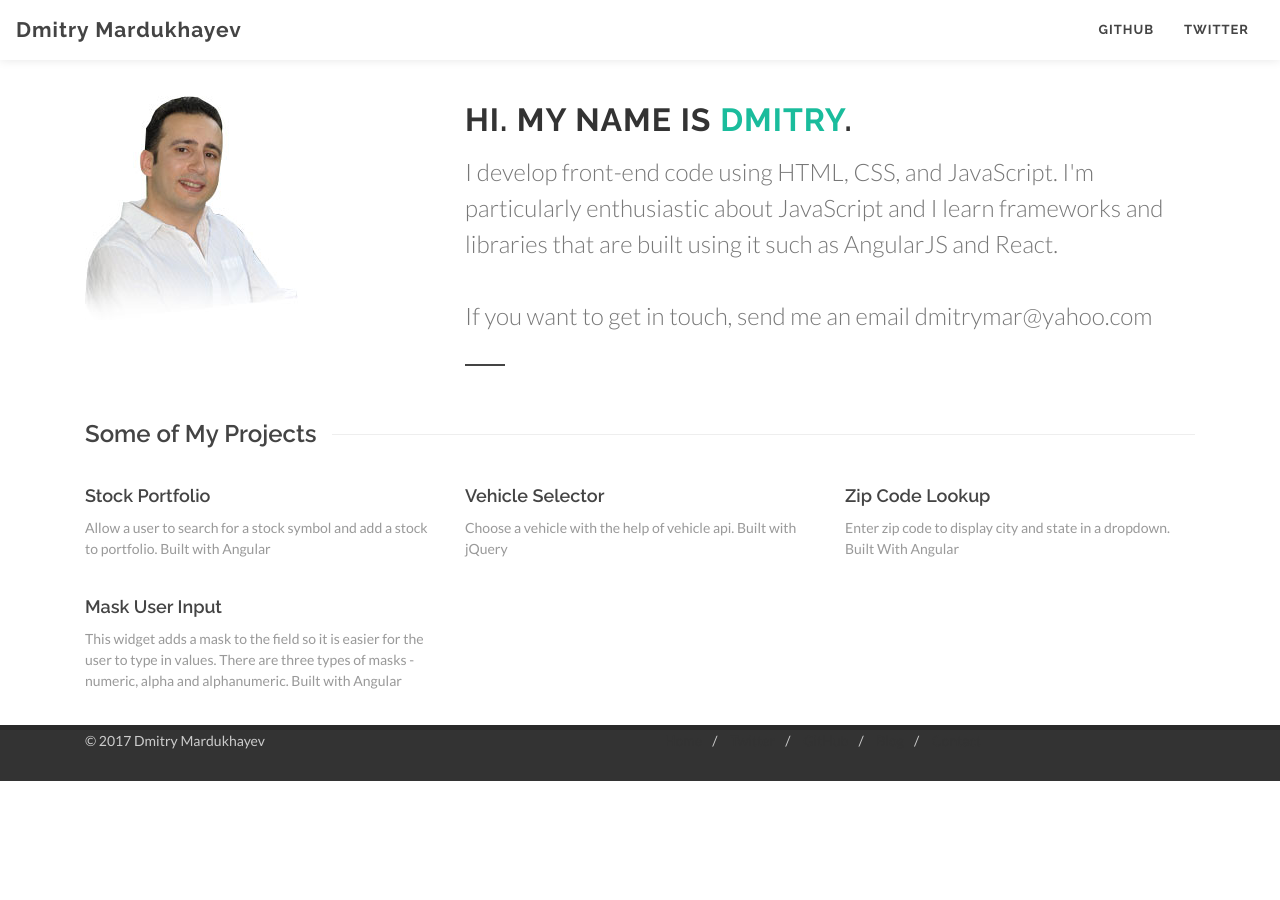
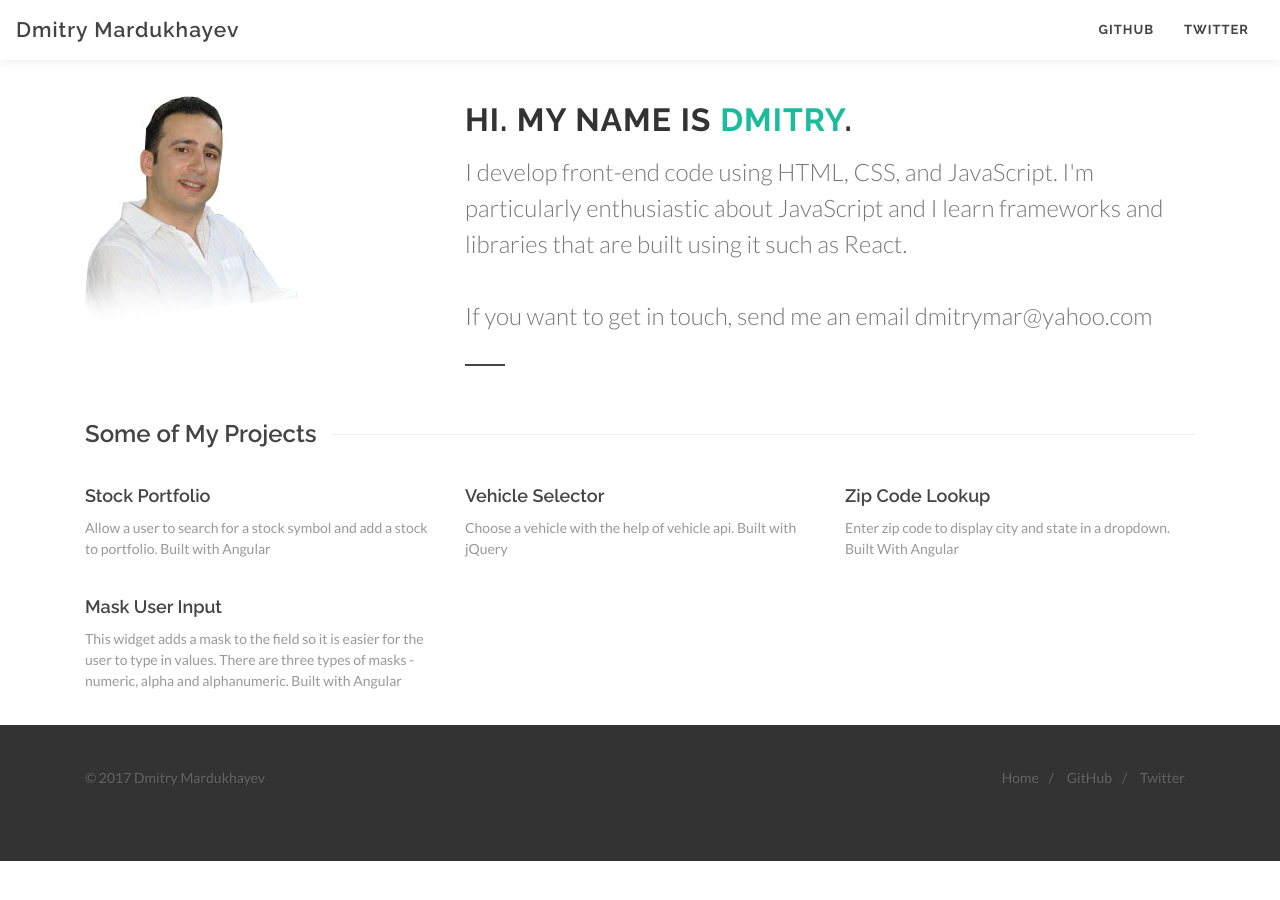
Before and after one commit to dmitrymar/dmitrymar.github.io, a Jekyll site: the page built from index.html, in a window 1280 px wide. Built offline with Jekyll 4.4.1, drawn with Linux system fonts in a browser that asks for light colours; nearby versions of some CDN libraries.

Commit message:
rebuilt with homepage with bs4

```diff
--- /dev/null
+++ b/_data/navigation.yml
@@ -0,0 +1,6 @@
+    - name        : Home
+      url         : /
+    - name        : GitHub
+      url         : https://github.com/dmitrymar
+    - name        : Twitter
+      url         : https://twitter.com/dmitrymar
--- a/_includes/footer.html
+++ b/_includes/footer.html
@@ -1,17 +1,17 @@
 <!-- imitate this one -->
-<footer id="footer" class="dark">
+<footer class="default-footer">
 		<div class="container">
   			<div class="row">
     				<div class="col">
        					<p>&copy; {{ "now" | date: "%Y" }} Dmitry Mardukhayev</p>
    				</div>
     				<div class="col">
-					<p class="copyrights-menu copyright-links fright clearfix">
-						<a href="#">Home</a>/
-						<a href="#">Twitter</a>/
-						<a href="#">GitHub</a>/
-						<a href="#">Blog</a>/
-						<a href="#">Contact</a>
+					<p class="copyright-links float-right">
+						{% for link in site.data.navigation %}
+							<a href="{{ link.url }}" target="_blank">
+								{{ link.name }}
+							</a>{% if forloop.last == false %}/{% endif %}
+						{% endfor %}
 					</p>
     				</div>
   			</div>
--- a/_includes/header.html
+++ b/_includes/header.html
@@ -1,16 +1,20 @@
 <nav id="topnav" class="navbar navbar-light navbar-toggleable-md fixed-top">
-		<button class="navbar-toggler navbar-toggler-right" type="button" data-toggle="collapse" data-target="#navbarNav" aria-controls="navbarNav" aria-expanded="false" aria-label="Toggle navigation">
+    <button class="navbar-toggler navbar-toggler-right" type="button" data-toggle="collapse" data-target="#navbarNav"
+            aria-controls="navbarNav" aria-expanded="false" aria-label="Toggle navigation">
         <span class="navbar-toggler-icon"></span>
     </button>
     <a class="navbar-brand" href="#">Dmitry Mardukhayev</a>
     <div class="collapse navbar-collapse justify-content-md-end" id="navbarNav">
         <ul class="navbar-nav">
+            {% for link in site.data.navigation %}
+            {% if link.url != "/" %}
             <li class="nav-item">
-					<a class="nav-link" href="https://github.com/dmitrymar" target="_blank">GitHub</a>
+                <a href="{{ link.url }}" class="nav-link" target="_blank">
+                    {{ link.name }}
+                </a>
             </li>
-				<li class="nav-item">
-					<a class="nav-link" href="https://twitter.com/dmitrymar">Twitter</a>
-				</li>
+            {% endif %}
+            {% endfor %}
         </ul>
     </div>
 </nav>
--- a/_sass/_footer.scss
+++ b/_sass/_footer.scss
@@ -1,135 +1,19 @@
+.default-footer {
+  background-color: #333;
+  color: rgba(255,255,255,0.25);
+  text-shadow: 1px 1px 1px rgba(0,0,0,0.1);
+  border-top-color: rgba(0, 0, 0, 0.2);
+  font-size: 14px;
+  line-height: 1.8;
+  padding: 40px 0;
 
-/* ----------------------------------------------------------------
-
-	footer.scss
-
------------------------------------------------------------------*/
-
-/* ----------------------------------------------------------------
-	Footer
------------------------------------------------------------------*/
-
-#footer {
-	position: relative;
-	background-color: #EEE;
-	border-top: 5px solid rgba(0,0,0,0.2);
-	.footer-widgets-wrap {
-		position: relative;
-		padding: 80px 0;
-	}
-	&.dark {
-background-color: #333;
-    color: #CCC;
-    border-top-color: rgba(0,0,0,0.2);
-	}
+  .copyright-links {
+    a {
+      color: rgba(255,255,255,0.25);
+      font-size: 14px;
+      margin: 0 10px;
+      display: inline-block;
+      background-color: transparent;
+    }
+  }
 }
-
-.device-lg,
-.device-md {
-	&.sticky-footer {
-		#top-bar { z-index: 299; }
-		#header { z-index: 199; }
-		#slider,
-		#page-submenu,
-		#page-title,
-		#content,
-		#slider,
-		#page-submenu,
-		#page-title,
-		#content { z-index: 2; }
-		#footer {
-			position: fixed;
-			top: auto;
-			bottom: 0;
-			left: 0;
-			width: 100%;
-			z-index: 1;
-		}
-		&:not(.stretched) #footer {
-			left: 50%;
-			margin-left: -610px;
-			width: 1220px;
-		}
-	}
-}
-
-.device-md.sticky-footer:not(.stretched) #footer {
-	margin-left: -500px;
-	width: 1000px;
-}
-
-.footer-widgets-wrap {
-	.col_full,
-	.col_half,
-	.col_one_third,
-	.col_two_third,
-	.col_three_fourth,
-	.col_one_fourth,
-	.col_one_fifth,
-	.col_two_fifth,
-	.col_three_fifth,
-	.col_four_fifth,
-	.col_one_sixth,
-	.col_five_sixth {
-		margin-bottom: 0;
-	}
-}
-
-#copyrights {
-	padding: 40px 0;
-	background-color: #DDD;
-	font-size: $font-size-base;
-	line-height: $line-height-content;
-	i {
-		&.footer-icon {
-			position: relative;
-			top: 1px;
-			font-size: $font-size-base;
-			width: 14px;
-			text-align: center;
-			margin-right: 3px;
-		}
-	}
-	.col_half {
-		margin-bottom: 0 !important;
-	}
-	a {
-		&:first-child {
-			margin-left: 0;
-		}
-	}
-	.tright {
-		a {
-			&:last-child {
-				margin-right: 0;
-			}
-		}
-	}
-}
-
-.copyright-links {
-	a {
-		display: inline-block;
-		margin: 0 3px;
-		color: #333;
-		border-bottom: 1px dotted #444;
-		&:hover {
-			color: #555;
-			border-bottom: 1px solid #666;
-		}
-	}
-}
-
-.copyrights-menu {
-	margin-bottom: 10px;
-	a {
-		font-size: $font-size-base;
-		margin: 0 10px;
-		border-bottom: 0 !important;
-	}
-}
-
-.footer-logo {
-	display: block;
-	margin-bottom: 30px;
-}
--- a/_sass/_headings.scss
+++ b/_sass/_headings.scss
@@ -1,4 +1,3 @@
-
 /*-----------------------------------------------------------------------------------
 
 	Shortcodes: headings.scss
@@ -9,9 +8,40 @@
 	Heading Styles
 -----------------------------------------------------------------*/
 
-
 /* Block Titles
 -----------------------------------------------------------------*/
+.featurette {
+  margin-bottom: 50px;
+
+  .featurette-text {
+    h1 {
+      margin-bottom: 0;
+      font-weight: 700;
+      text-transform: uppercase;
+      letter-spacing: 1px;
+      color: #333;
+      font-family: $heading-font;
+      line-height: 1.5;
+      font-size: 32px;
+    }
+    .lead-text {
+      display: block;
+      margin-top: 10px;
+      font-weight: 300;
+      color: #777;
+      font-size: 24px;
+      line-height: 1.5;
+      font-family: $body-font;
+    }
+    &:after {
+      content: '';
+      display: block;
+      margin-top: 30px;
+      width: 40px;
+      border-top: 2px solid #444;
+    }
+  }
+}
 
 .title-block {
   padding: 2px 0 3px 20px;
@@ -57,11 +87,12 @@
   }
 }
 
-
 /* Heading Block - with Subtitle
 -----------------------------------------------------------------*/
 
-.heading-block { margin-bottom: 50px; }
+.heading-block {
+  margin-bottom: 50px;
+}
 
 .heading-block h1,
 .heading-block h2,
@@ -169,14 +200,15 @@
 
 .tright .heading-block,
 .heading-block.tright,
-.heading-block.title-right { direction: rtl; }
+.heading-block.title-right {
+  direction: rtl;
+}
 
 .heading-block.border-color {
   &:after {
     border-color: $theme-color;
   }
 }
-
 
 /* Emphasis Title
 -----------------------------------------------------------------*/
@@ -194,7 +226,6 @@
     }
   }
 }
-
 
 /* Justify Border Title
 -----------------------------------------------------------------*/
@@ -253,7 +284,6 @@
   }
 }
 
-
 /* Fancy Title - Center Align
 -----------------------------------------------------------------*/
 
@@ -272,7 +302,6 @@
     padding: 0 10px;
   }
 }
-
 
 /* Fancy Title - Right Align
 -----------------------------------------------------------------*/
@@ -293,7 +322,6 @@
   }
 }
 
-
 /* Fancy Title - Bottom Short Border
 -----------------------------------------------------------------*/
 
@@ -312,7 +340,6 @@
     }
   }
 }
-
 
 /* Fancy Title - Bottom Short Border
 -----------------------------------------------------------------*/
--- a/_sass/_layout.scss
+++ b/_sass/_layout.scss
@@ -13,10 +13,10 @@
     transition: height .4s ease, opacity .3s ease;
 	.navbar-brand {
     		color: #444;
-    		font-weight: bold;
+    		font-weight: 600;
     		font-size: 21px;
     		letter-spacing: 1px;
-    		font-family: 'Raleway', sans-serif;
+    		font-family: $heading-font;
 		&:hover {
 
 		color: #1ABC9C;
--- a/index.html
+++ b/index.html
@@ -1,20 +1,20 @@
 ---
 layout: default
 ---
-      <div class="row marketing">
-
-        	<div class="col-lg-4">
-						<img class="" alt="Dmitry Mardukhayev" src="images/dmitry-silhouette.jpg">
+<div class="row featurette">
+    <div class="col-md-8 push-md-4 featurette-text">
+        <h1>Hi. My name is <span class="color t500">Dmitry</span>.</h1>
+        <p class="lead-text">
+            I develop front-end code using HTML, CSS, and JavaScript.
+            I'm particularly enthusiastic about JavaScript and I learn frameworks and libraries
+            that are built using it such as React.
+            <br><br>
+            If you want to get in touch, send me an email dmitrymar@yahoo.com
+        </p>
     </div>
-        <div class="col-lg-8">
-
-        	<div class="heading-block">
-          	<h1>Hi. My name is <span>Dmitry</span>.</h1>
-            <span>I develop front-end code using HTML, CSS, and JavaScript. I'm particularly enthusiastic about JavaScript and I learn frameworks and libraries that are built using it such as AngularJS and React.<br><br>
-						If you want to get in touch, send me an email dmitrymar@yahoo.com</span>
+    <div class="col-md-4 pull-md-8">
+        <img alt="Dmitry Mardukhayev" src="images/dmitry-silhouette.jpg">
     </div>
-        </div>
-
 </div>
 <div class="fancy-title title-border">
     <h3>Some of My Projects</h3>
```
Also changed, not shown: _data/projects.json (deleted, +0 -22 lines), _data/projects.yml (added, +17 -0 lines), 1 other file. Lines whose indentation alone changed are shown as unchanged.
